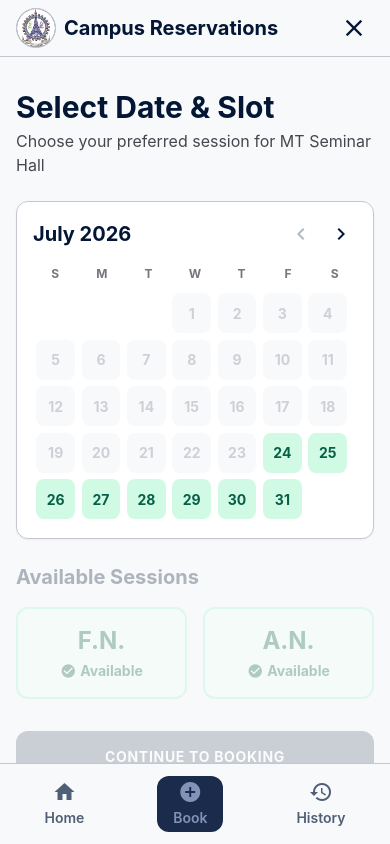
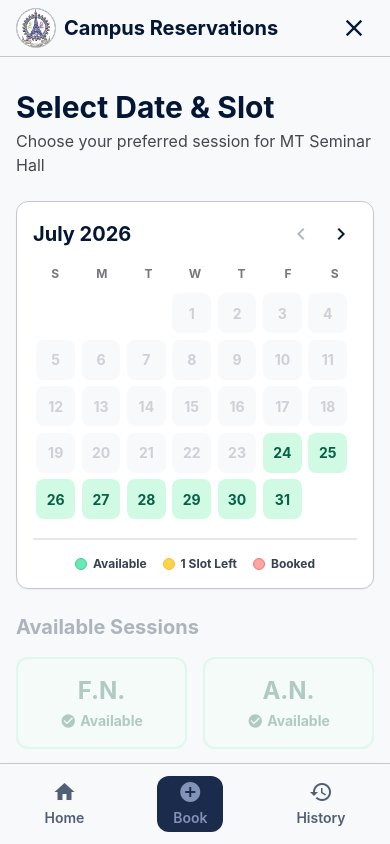
Before and after one commit to ra-gul-27/SeminarHall-Reservation-App, a React Native app in the folder client/: screen /Booking in a window 390 px wide. Built offline with nearby package versions, Linux system fonts and the light colour scheme; no server answers.

Commit message:
UI: Add color legend to Booking Calendar and remove IT support text from Login

```diff
--- a/client/src/screens/BookingScreen.tsx
+++ b/client/src/screens/BookingScreen.tsx
@@ -242,6 +242,22 @@ export default function BookingScreen() {
             <View className="flex-row flex-wrap justify-start">
               {calendarDays}
             </View>
+
+            {/* Color Legend */}
+            <View className="flex-row items-center justify-center gap-4 mt-4 pt-4 border-t-2 border-gray-200">
+              <View className="flex-row items-center gap-1.5">
+                <View className="w-3 h-3 rounded-full bg-[#6ee7b7] border border-[#34d399]" />
+                <Text className="text-xs font-bold text-gray-700">Available</Text>
+              </View>
+              <View className="flex-row items-center gap-1.5">
+                <View className="w-3 h-3 rounded-full bg-[#fcd34d] border border-[#fbbf24]" />
+                <Text className="text-xs font-bold text-gray-700">1 Slot Left</Text>
+              </View>
+              <View className="flex-row items-center gap-1.5">
+                <View className="w-3 h-3 rounded-full bg-[#fca5a5] border border-[#f87171]" />
+                <Text className="text-xs font-bold text-gray-700">Booked</Text>
+              </View>
+            </View>
           </View>
 
           {/* Section 2: Dynamic Slot Selection */}
--- a/client/src/screens/LoginScreen.tsx
+++ b/client/src/screens/LoginScreen.tsx
@@ -197,9 +197,6 @@ export default function LoginScreen() {
               <MaterialIcons name="shield" size={14} color="#75777f" className="mr-1.5" />
               <Text className="text-[10px] font-bold text-gray-500 tracking-wider">END-TO-END ENCRYPTED</Text>
             </View>
-            <Text className="text-xs text-gray-500 mt-4">
-              Need help? <Text className="font-bold text-[#031635]">IT Support Desk</Text>
-            </Text>
           </View>
 
           </View>
```
